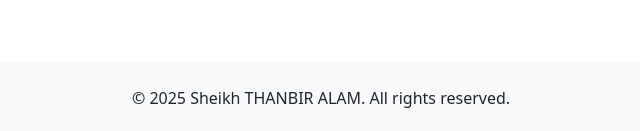
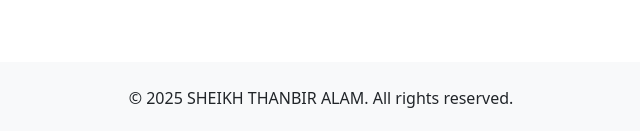
Before and after one commit to ThanbirTamim/thanbirtamim.github.io, a plain HTML site: page index.html in a window 1280 px wide. Shown: the part 3902-4033 px from the top of the page, 319-959 px from the left. Drawn offline with nearby package versions, Linux system fonts and the light colour scheme; some icons are missing.

Commit message:
Update index.html

```diff
--- a/index.html
+++ b/index.html
@@ -637,7 +637,7 @@
   </main>
 
   <footer class="text-center py-4 mt-5 bg-light">
-    &copy; 2025 Sheikh THANBIR ALAM. All rights reserved.
+    &copy; 2025 SHEIKH THANBIR ALAM. All rights reserved.
   </footer>
 
   <script>
```
